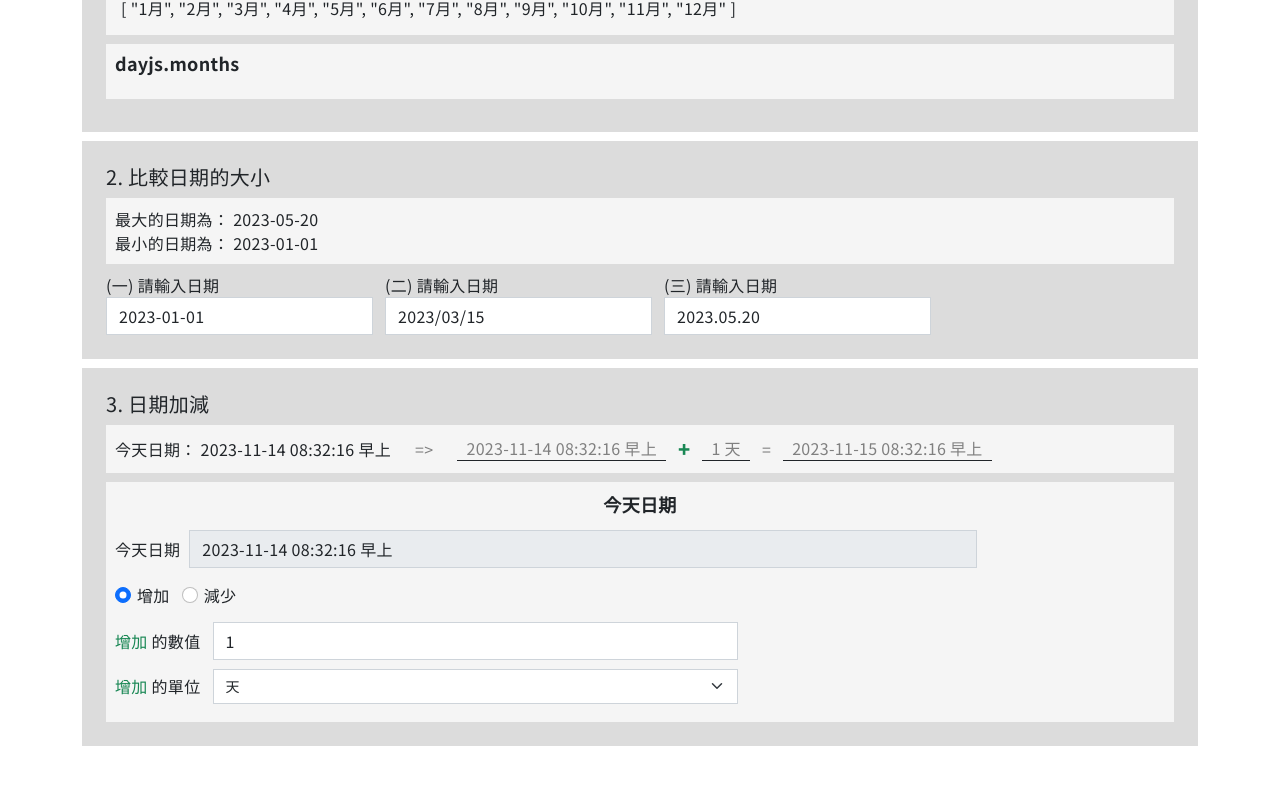
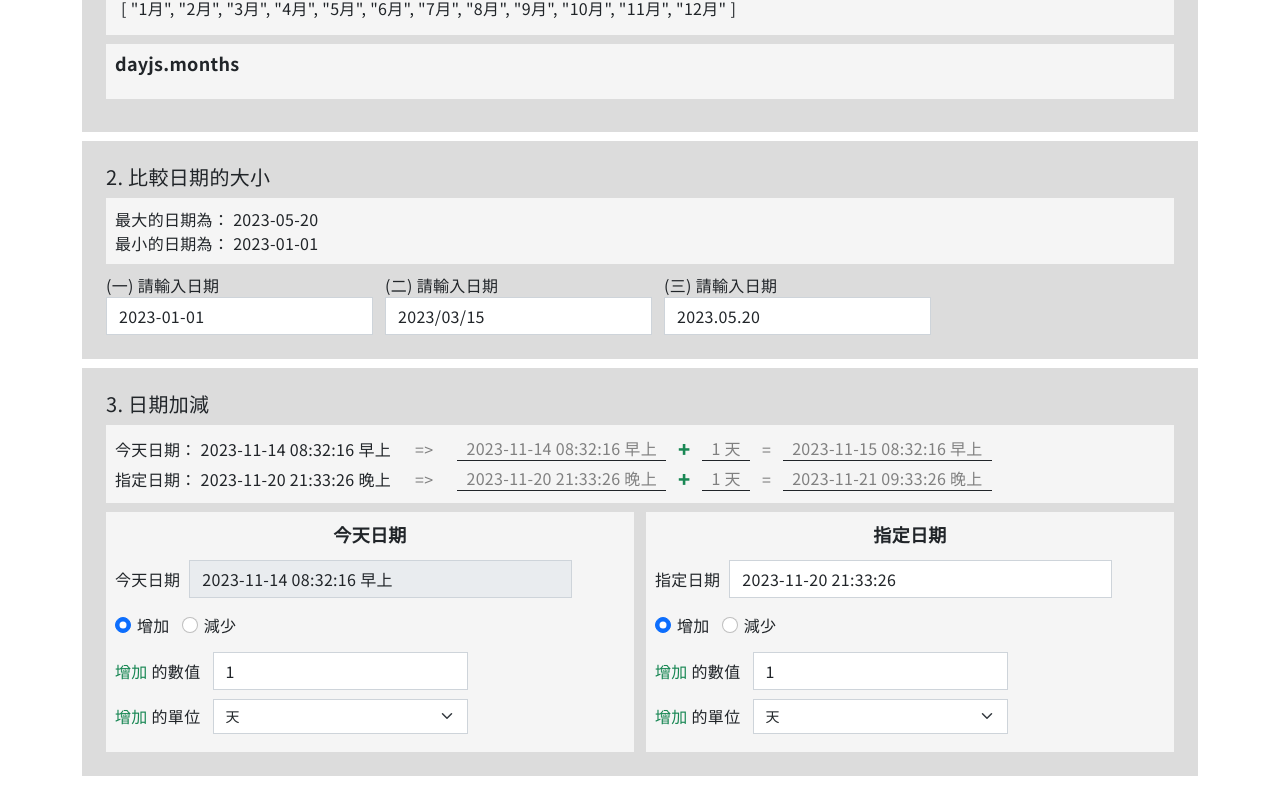
Before and after one commit to MizuYang/day.js, a Vue app: page /#/ in a window 1280 px wide. Shown: the part 534-1343 px from the top of the page. Before the commit the page ends 1313 px from the top, so only its background shows below. Built offline with nearby package versions, Linux system fonts and the light colour scheme.

Commit message:
新增 日期加減/TargetDate、增加、減少、可自訂日期、可更改數值、可更改單位、顯示計算公式

```diff
--- a/src/components/Demo3日期加減.vue
+++ b/src/components/Demo3日期加減.vue
@@ -6,11 +6,16 @@
         <!-- 今天日期 運算過程 -->
         <TodayComputed />
 
+        <!-- 指定日期 運算過程 -->
+        <TargetComputed />
       </div>
 
       <div class="d-flex align-items-center">
         <!-- 今天日期 -->
         <Today />
+
+        <!-- 指定日期 -->
+        <Target />
       </div>
     </div>
   </section>
@@ -19,6 +24,8 @@
 <script setup>
 import Today from '@/components/demo3-items/Today.vue'
 import TodayComputed from '@/components/demo3-items/公式元件/TodayComputed.vue'
+import Target from '@/components/demo3-items/Target.vue'
+import TargetComputed from '@/components/demo3-items/公式元件/TargetComputed.vue'
 
 </script>
 
--- /dev/null
+++ b/src/components/demo3-items/Target.vue
@@ -0,0 +1,92 @@
+<template>
+  <!-- 指定日期 -->
+  <div class="bg-whitesmoke ms-5 p-3"
+        style="width:100%;">
+    <p class="text-18 text-center fw-bold-7 mb-5">指定日期</p>
+
+    <!-- 設定指定日期 -->
+    <label for="setTargetDate" class="d-flex align-items-center mb-3">
+      指定日期
+      <input type="text"
+             class="form-control w-75 ms-3"
+             id="setTargetDate"
+             placeholder="輸入日期格式 yyyy/mm/dd hh:mm:ss"
+             :value="targetDate.format('YYYY-MM-DD HH:mm:ss')"
+             @change="updateDate"
+             >
+    </label>
+
+    <!-- 增加、減少 radio -->
+    <div class="d-flex align-items-center mb-3">
+      <div class="me-5">
+        <input class="form-check-input" type="radio"
+                value="targetAdd" id="targetAdd"
+                name="targetDateOperationMode"
+                v-model="targetDateOperationMode">
+        <label class="form-check-label ps-2" for="targetAdd">
+          增加
+        </label>
+      </div>
+      <div class="my-2">
+        <input class="form-check-input" type="radio"
+                value="targetSubtract" id="targetSubtract"
+                name="targetDateOperationMode"
+                v-model="targetDateOperationMode">
+        <label class="form-check-label ps-2" for="targetSubtract">
+          減少
+        </label>
+      </div>
+    </div>
+
+    <!-- 增加獲減少的數值設定 -->
+    <label for="targetModificationNum" class="d-flex align-items-center">
+      <p class="me-1">
+        <span :class="isTargetAddMode?'text-success':'text-danger'">
+          {{ isTargetAddMode?'增加':'減少' }}
+        </span>
+        的數值
+      </p>
+      <input type="number"
+              class="form-control ms-3"
+              id="targetModificationNum"
+              v-model.number="targetModificationNum"
+              style="width:50%;">
+    </label>
+
+    <!-- 增加或減少的單位設定 -->
+    <div class="d-flex align-items-center my-3">
+      <label for="targetUnitSetup" class="me-5">
+        <p>
+          <span :class="isTargetAddMode?'text-success':'text-danger'">
+            {{ isTargetAddMode?'增加':'減少' }}
+          </span>
+            的單位
+        </p>
+      </label>
+      <select class="form-select w-50"
+              v-model="targetMdificationUnit" id="targetUnitSetup">
+        <option v-for="unit in unitSelectionData" :key="unit"
+                :value="unit.en">{{ unit.cn }}</option>
+      </select>
+    </div>
+  </div>
+</template>
+
+<script setup>
+// store
+import { storeToRefs } from 'pinia'
+import { useTargetStore } from '@/stores/demo3/targetStore.js'
+
+// store
+const {
+  targetDate,
+  targetDateOperationMode,
+  targetModificationNum,
+  isTargetAddMode,
+  targetMdificationUnit,
+  unitSelectionData
+} = storeToRefs(useTargetStore())
+const { updateDate } = useTargetStore()
+</script>
+
+<style lang='scss' scope></style>
--- /dev/null
+++ b/src/components/demo3-items/公式元件/TargetComputed.vue
@@ -0,0 +1,53 @@
+<template>
+  <!-- 今天日期 運算過程 -->
+  <div class="d-flex align-items-center">
+    指定日期： {{ targetDate.format('YYYY-MM-DD HH:mm:ss A') }} <span class="text-gray ms-10">=></span>
+
+    <!-- 顯示加減運算過程, 例：10:00 - 5分鐘 = 09:55 -->
+    <div class="d-flex align-items-center ms-10">
+      <span class="text-gray border-bottom border-dark px-3">{{ targetDate.format('YYYY-MM-DD HH:mm:ss A') }}</span>
+
+      <!-- "+" 或 "-" 符號 -->
+      <span class="text-20 fw-bold-9 mx-5"
+            :class="isTargetAddMode?'text-success':'text-danger'"
+            :style="!isTargetAddMode&&'padding:0 2.25px;'">
+        {{ isTargetAddMode?'+':'-' }}
+      </span>
+
+      <!-- 數值、單位 -->
+      <span class="text-gray border-bottom border-dark px-3">
+        {{ targetModificationNum }}
+        {{ targetUnitCn }}
+      </span>
+
+      <span class="text-gray mx-5">=</span>
+
+      <!-- 計算結果 -->
+      <span class="text-gray border-bottom border-dark px-3">
+        {{ targetResult }}
+      </span>
+    </div>
+  </div>
+</template>
+
+<script setup>
+import { storeToRefs } from 'pinia'
+// store
+import { useTargetStore } from '@/stores/demo3/targetStore.js'
+// composable
+import { useDemo3Target } from '@/composables/useDemo3Target.js'
+
+// store
+const {
+  targetDate,
+  targetModificationNum,
+  isTargetAddMode,
+  targetUnitCn,
+  targetResult
+} = storeToRefs(useTargetStore())
+
+// composable
+useDemo3Target()
+</script>
+
+<style lang='scss' scope></style>
--- /dev/null
+++ b/src/composables/useDemo3Target.js
@@ -0,0 +1,32 @@
+import { watchEffect, onMounted } from 'vue'
+
+// store
+import { storeToRefs } from 'pinia'
+import { useTargetStore } from '@/stores/demo3/targetStore.js'
+
+export function useDemo3Target () {
+  // store
+  const {
+    targetModificationNum,
+    targetMdificationUnit
+  } = storeToRefs(useTargetStore())
+  const {
+    targetDateComputed
+  } = useTargetStore()
+
+  // watchEffect
+  // 更新數值時, 重新計算
+  watchEffect(() => {
+    if (targetModificationNum.value !== '' && targetMdificationUnit.value) {
+      targetDateComputed()
+    }
+  })
+
+  onMounted(() => {
+    // dayjs('2023.11.15 21:15').format('YYYY-MM-DD hh:mm:ss A')
+    targetDateComputed()
+  })
+
+  return {
+  }
+}
--- /dev/null
+++ b/src/stores/demo3/targetStore.js
@@ -0,0 +1,89 @@
+import { ref, reactive, computed } from 'vue'
+import { defineStore } from 'pinia'
+import dayjs from 'dayjs'
+
+export const useTargetStore = defineStore('targetStore', () => {
+  // data
+  const targetDate = ref(dayjs('2023-11-20 21:33:26'))
+  const targetDateOperationMode = ref('targetAdd') // 'targetAdd' || 'targetSubtract'
+  const targetModificationNum = ref(1) // 數值
+  const targetMdificationUnit = ref('day') // 單位
+  const targetResult = ref('')
+  const isErrorMessageShow = ref(false)
+  const unitSelectionData = reactive({
+    day: {
+      cn: '天',
+      en: 'day'
+    },
+    week: {
+      cn: '週',
+      en: 'week'
+    },
+    month: {
+      cn: '月',
+      en: 'month'
+    },
+    year: {
+      cn: '年',
+      en: 'year'
+    },
+    hour: {
+      cn: '小時',
+      en: 'hour'
+    },
+    minute: {
+      cn: '分鐘',
+      en: 'minute'
+    },
+    second: {
+      cn: '秒',
+      en: 'second'
+    },
+    millisecond: {
+      cn: '毫秒',
+      en: 'millisecond'
+    }
+  })
+
+  // computed
+  const isTargetAddMode = computed(() => {
+    return targetDateOperationMode.value === 'targetAdd'
+  })
+  const targetUnitCn = computed(() => {
+    return unitSelectionData[targetMdificationUnit.value].cn
+  })
+
+  // add(數量, 單位), subtract(數量, 單位)
+  function targetDateComputed () {
+    const method = isTargetAddMode.value ? 'add' : 'subtract'
+
+    // 計算新增 or 減少
+    const newDate = dayjs(targetDate.value)[method](targetModificationNum.value, targetMdificationUnit.value).format('YYYY-MM-DD hh:mm:ss A')
+    targetResult.value = newDate
+  }
+  function updateDate (e) {
+    const date = dayjs(e.target.value)
+
+    if (isNaN(date.$D)) {
+      isErrorMessageShow.value = true
+    } else {
+      isErrorMessageShow.value = false
+      targetDate.value = date
+      console.log('賦予直', targetDate.value)
+    }
+  }
+
+  return {
+    targetDate,
+    targetDateOperationMode,
+    targetModificationNum,
+    targetMdificationUnit,
+    targetResult,
+    isTargetAddMode,
+    targetUnitCn,
+    unitSelectionData,
+    isErrorMessageShow,
+    targetDateComputed,
+    updateDate
+  }
+})
```
